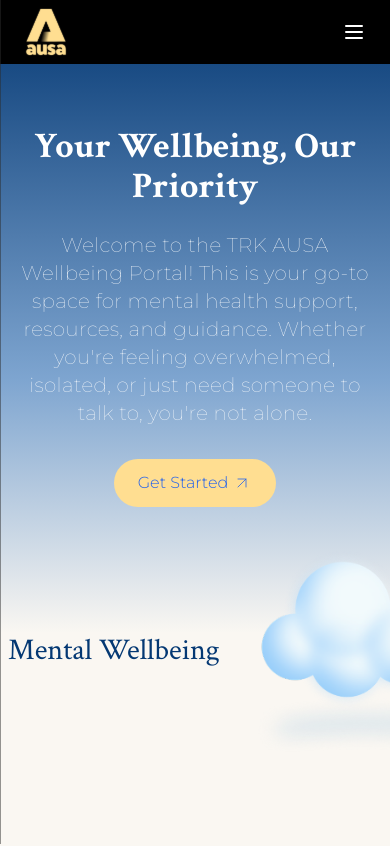
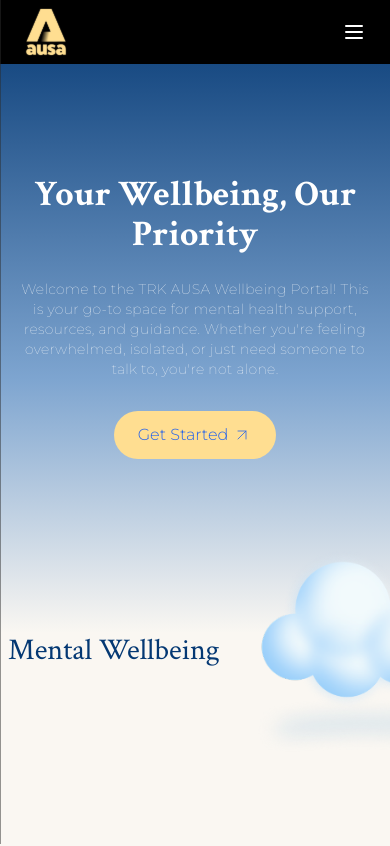
Before and after one commit to UoaWDCC/ausa-web, a Next.js app in the folder client/: page / in a window 390 px wide. Shown: the top 846 px of the page. Built offline with nearby package versions, Linux system fonts and the light colour scheme.

Commit message:
fix: adjust subtitle font size in Hero component and refactor SvgWrapper props type

```diff
--- a/client/app/components/composite/page/landing/hero/Hero.tsx
+++ b/client/app/components/composite/page/landing/hero/Hero.tsx
@@ -15,7 +15,7 @@
         {title}
       </h1>
       {subtitle && (
-        <p className="text-xl md:text-2xl font-thin mb-8 horizontal-clipping">
+        <p className="text-sm md:text-xl font-thin mb-8 horizontal-clipping">
           {subtitle}
         </p>
       )}
--- a/client/app/components/generic/icon/SvgWrapper.tsx
+++ b/client/app/components/generic/icon/SvgWrapper.tsx
@@ -24,8 +24,7 @@
   onClick?: () => void
 }
 
-export interface SvgWrapperConsumerProps
-  extends Omit<SvgWrapperProps, "children"> {}
+export type SvgWrapperConsumerProps = Omit<SvgWrapperProps, "children">
 
 const SvgWrapper: React.FC<SvgWrapperProps> = ({
   children,
```
